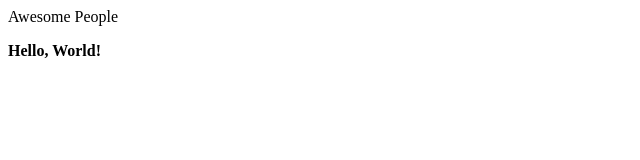
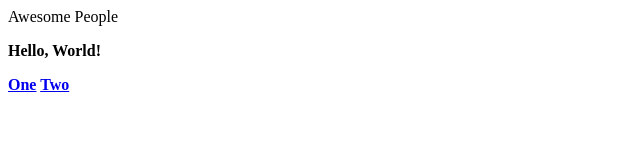
Before and after one commit to morning8094/p02-git-demo2, a plain HTML site: page index.html in a window 1280 px wide. Shown: the full height of the page, 0-640 px from the left. Drawn offline with Linux system fonts and the light colour scheme.

Commit message:
add navigation to index.html page

```diff
--- a/index.html
+++ b/index.html
@@ -7,5 +7,10 @@
 
      <body>
      	<p><b>Hello, World!<b></p>
+
+     		<nav class="nav-main box">
+                  <a href="#one" class="nav-main-item box-item">One</a>
+                  <a href="#two" class="nav-main-item box-item">Two</a>
+		    </nav>
      </body>
   </html>
```
